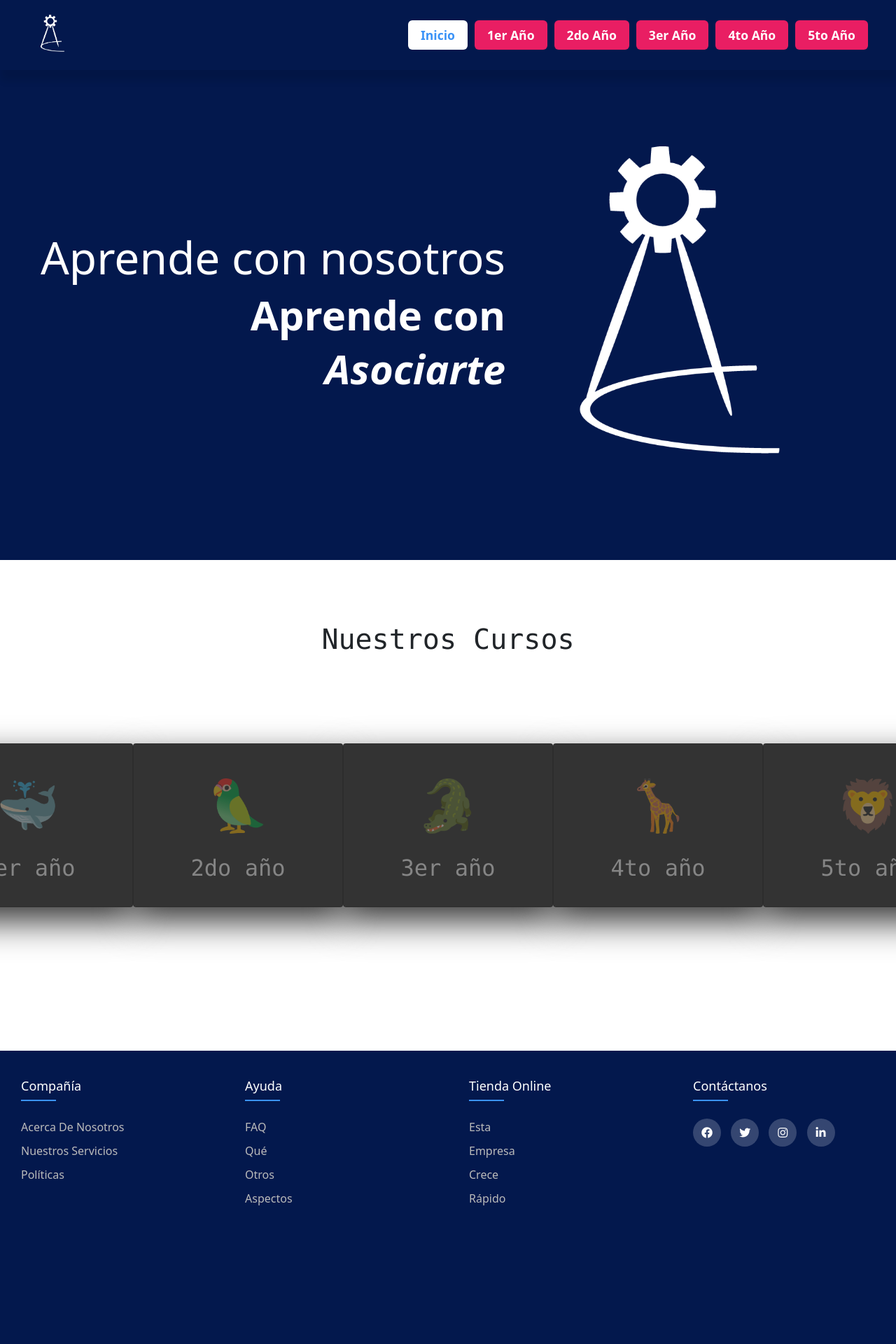
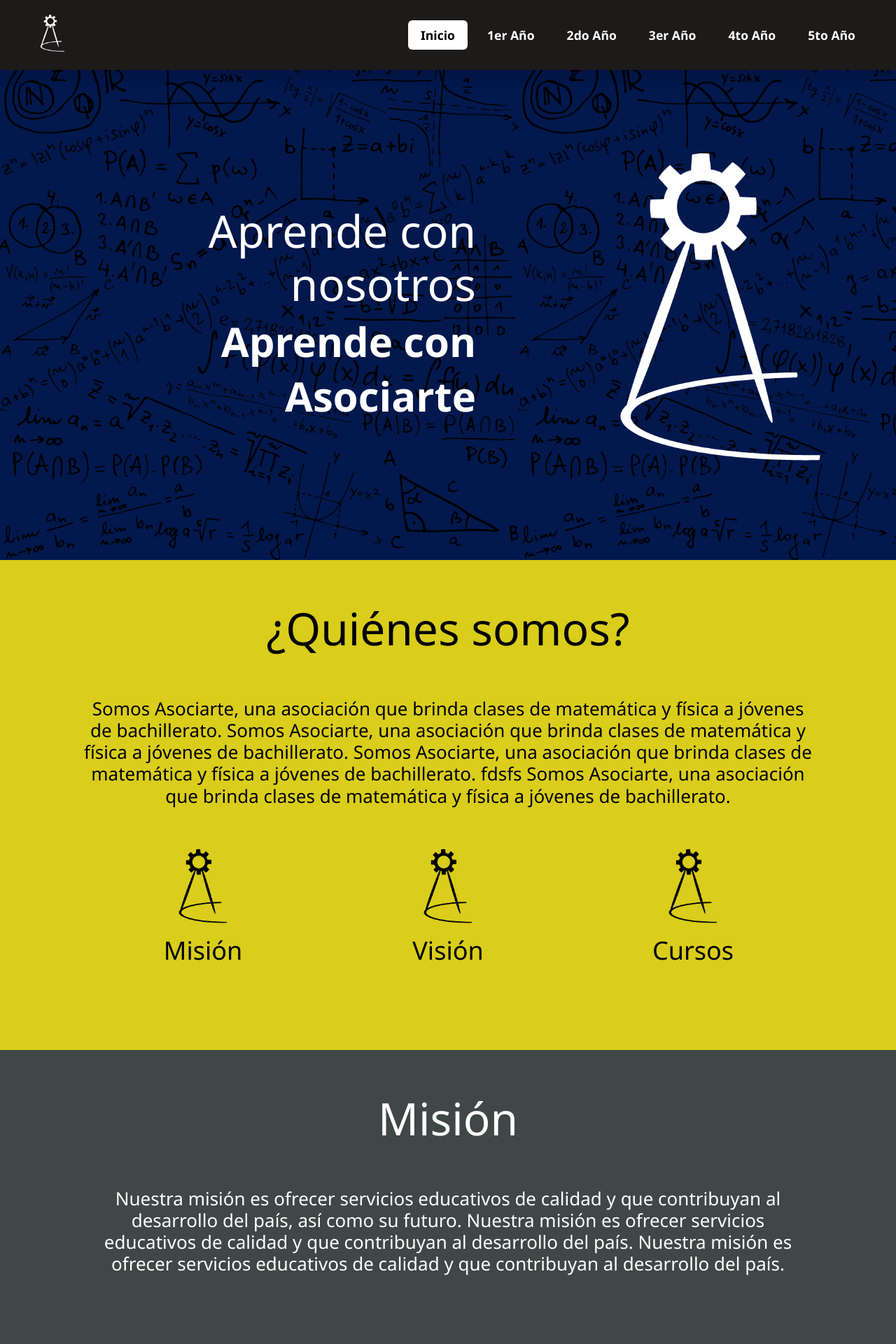
Before and after one commit to lesanpi/sc-elearning, a Flask app: page / in a window 1280 px wide. Shown: the top 1920 px of the page at 70% size. Before the commit the page ends 1722 px from the top, so only its background shows below. Run offline with Flask 2, Linux system fonts and the light colour scheme.

Commit message:
desarrollo de cada una de las secciones de la pagina principal

```diff
--- /dev/null
+++ b/static/css/aboutUs.css
@@ -0,0 +1,52 @@
+.about-us-section{
+    display: flex;
+    flex-direction: column;
+    padding-top: 60px;
+    justify-content: flex-start;
+    width: 100%;
+    min-height: calc(100vh - 100px);
+    background-color: var(--About-us-background);
+    overflow: hidden;
+}
+
+.about-us-text{
+    display: flex;
+    flex-direction: column;
+    color: var(--secondary-color)
+}
+
+.about-us-text h1 {
+    font-size: 64px;
+    font-weight: 400;
+    text-align: center;
+    margin-bottom: 60px;
+}
+
+.about-us-text h2 {
+    margin-left: 120px;
+    margin-right: 120px;
+    font-size: 26px;
+    font-weight: 400;
+    text-align: center;
+}
+
+.about-us-figures{
+    display: flex;
+    justify-content: space-evenly;
+    flex-wrap: wrap;
+    margin-top: 50px;
+}
+
+.about-us-figure1, .about-us-figure2, .about-us-figure3 {
+    text-align: center;
+    width: 120px;
+    font-size: 36px;
+    color: black;
+    cursor: pointer;
+    text-decoration: none;
+}
+
+.about-us-figure1 img, .about-us-figure2 img, .about-us-figure3 img {
+    display: block;
+    margin: 0 auto;
+}
--- a/static/css/cards.css
+++ b/static/css/course_cards_section.css
@@ -1,26 +1,36 @@
 /* Cards */
 
 .course-section{
-    margin: 0;
-    padding: 0;
-    height: calc(100vh - 99px); /*hey*/
+    padding-top: 60px;
+    padding-bottom: 60px;
+    /*height: calc(100vh); hey, 99px antes*/
     background-color: var(--cards-background-color);
     overflow: hidden;
     display: flex;
     flex-direction: column;
     justify-content: center;
     align-items: center;
-    font-family: consolas;
+    font-family:'Segoe UI', Tahoma, Geneva, Verdana, sans-serif;
     transition: 0.5s;
     pointer-events: none;
   }
 
+  .course-section h1{
+    font-size: 64px;
+    font-weight: 400;
+    margin-bottom: 20px;
+    color: #000;
+    text-align: center;
+  }
+
   .course-cards-container{
-    width: 90%;
+    width: 100%;
     position: relative;
     display: flex;
+    flex-wrap: wrap;
     justify-content: center;
-    /* justify-content: space-between; */
+    column-gap: 100px;
+    row-gap: -50px;
   }
 
   .course-cards-container .card-element{
@@ -36,13 +46,13 @@
 
   .course-cards-container .card-element .card.front-card{
     position: relative;
-    background: #333;
+    background: var(--home-intro-background);
     display: flex;
     justify-content: center;
     align-items: center;
     z-index: 1;
     transform: translateY(117px);
-
+    border-radius: 20px;
   }
 
 /* .course-cards-container .card-element{
@@ -65,13 +75,21 @@
   background-color: var(--fifth-year-color);
 }
 
+.course-cards-container .card-element:hover .card.front-card{
+  border-top-left-radius: 20px;
+  border-top-right-radius: 20px;
+  border-bottom-left-radius: 0px;
+  border-bottom-right-radius: 0px;
+  transform: translateY(0);
+}
+
 .course-cards-container .card-element:first-child:hover .card.front-card{
   background-color: var(--first-year-color);
   transform: translateY(0);
-
 }
 
 .course-cards-container .card-element:nth-child(2):hover .card.front-card{
+
     background-color: var(--second-year-color);
     transform: translateY(0);
 
@@ -94,6 +112,17 @@
 
 
 
+.course-cards-container .card-element:nth-child(1){
+  margin-bottom: -50px;
+}
+
+.course-cards-container .card-element:nth-child(2){
+  margin-bottom: -50px;
+}
+
+.course-cards-container .card-element:nth-child(3){
+  margin-bottom: -50px;
+}
 /*
   .course-cards-container .card-element:hover .card.front-card{
     background: #8BC24A;
@@ -101,7 +130,7 @@
   } */
 
   .course-cards-container .card-element .card.front-card .contenido{
-    opacity: 0.4;
+    opacity: 0.9; /*0.4*/
     transition: 0.5s;
   }
 
@@ -122,6 +151,8 @@
     font-size: 2rem;
   }
 
+
+
   .course-cards-container .card-element .card.back-card{
     position: relative;
     background: #fff;
@@ -131,140 +162,37 @@
     padding: 20px;
     box-shadow: 0 20px 50px rgba(0,0,0,0.8);
     transform: translateY(-117px);
+    border-radius: 20px;
+
   }
 
-  .course-cards-container .card-element:hover .cara.back-card{
+  .course-cards-container .card-element:hover .card.back-card{
+    border-top-left-radius: 0px;
+    border-top-right-radius: 0px;
+    border-bottom-left-radius: 20px;
+    border-bottom-right-radius: 20px;
     transform: translateY(0);
   }
 
-  .course-cards-container .card-element .cara.back-card .contenido p{
+  .course-cards-container .card-element .card.back-card .contenido p{
     margin: 0;
     padding: 0;
     font-size: 1.2rem;
   }
 
-  .course-cards-container .card-element .cara.back-card .contenido a{
+  .course-cards-container .card-element .card.back-card .contenido a{
     margin: 25px 0 0;
     display: inline-block;
+    text-align: center;
     text-decoration: none;
     font-weight: 900;
     color: #333;
     padding: 5px;
     border: 1px solid #333;
-    font-size: 1.4rem;
+    font-size: 1.2rem;
   }
 
-  .course-cards-container .card-element .cara.back-card .contenido a:hover{
+  .course-cards-container .card-element .card.back-card .contenido a:hover{
     background: #333;
     color: #fff;
   }
-
-  /* 4-5 años */
-
-  /* .cartas2{
-    margin: 0;
-    padding: 0;
-    height: calc(100vh - 99px);
-    background: #333;
-    display: flex;
-    justify-content: center;
-    align-items: center;
-    font-family: consolas;
-  } */
-
-  /* .contenedorcartas2{
-    width: 900px;
-    position: relative;
-    display: flex;
-    justify-content: space-between;
-  } */
-
-  /* .contenedorcartas2 .card-element{
-    position: relative;
-  }
-
-  .contenedorcartas2 .card-element .cara{
-    width: 350px;
-    height: 234px;
-    transition: 0.5s;
-  }
-
-  .contenedorcartas2 .card-element .cara.front-card{
-    position: relative;
-    background: #333;
-    display: flex;
-    justify-content: center;
-    align-items: center;
-    z-index: 1;
-    transform: translateY(117px);
-  }
-
-  .contenedorcartas2 .card-element:hover .cara.front-card{
-    background: #FEB92D;
-    transform: translateY(0);
-  }
-
-  .contenedorcartas2 .card-element:hover .cara.front-card{
-    background: #438AFE;
-    transform: translateY(0);
-  }
-
-  .contenedorcartas2 .card-element .cara.front-card .contenido{
-    opacity: 0.4;
-    transition: 0.5s;
-  }
-
-  .contenedorcartas2 .card-element:hover .cara.front-card .contenido{
-    opacity: 1;
-  }
-
-  .contenedorcartas2 .card-element .cara.front-card .contenido p{
-    text-align: center;
-    font-size: 4.5rem;
-  }
-
-  .contenedorcartas2 .card-element .cara.front-card .contenido h3{
-    margin: 10px 0 0;
-    padding: 0;
-    color:#fff;
-    text-align: center;
-    font-size: 2rem;
-  }
-
-  .contenedorcartas2 .card-element .cara.back-card{
-    position: relative;
-    background: #fff;
-    display: flex;
-    justify-content: center;
-    align-items: center;
-    padding: 20px;
-    box-shadow: 0 20px 50px rgba(0,0,0,0.8);
-    transform: translateY(-117px);
-  }
-
-  .contenedorcartas2 .card-element:hover .cara.back-card{
-    transform: translateY(0);
-  }
-
-  .contenedorcartas2 .card-element .cara.back-card .contenido p{
-    margin: 0;
-    padding: 0;
-    font-size: 1.2rem;
-  }
-
-  .contenedorcartas2 .card-element .cara.back-card .contenido a{
-    margin: 15px 0 0;
-    display: inline-block;
-    text-decoration: none;
-    font-weight: 900;
-    color: #333;
-    padding: 5px;
-    border: 1px solid #333;
-    font-size: 1.4rem;
-  }
-
-  .contenedorcartas2 .card-element .cara.back-card .contenido a:hover{
-    background: #333;
-    color: #fff;
-  }
-    */
--- a/static/css/globals.css
+++ b/static/css/globals.css
@@ -1,14 +1,17 @@
 :root{
     --primary-color: #fff;
-    --navbar-color: #03184d;
-    --secondary-color: #3b93f7;
+    --navbar-color: rgb(29, 26, 26);
+    --secondary-color: #000000;
     --dark-pink: #e91e63;
     --blue-king: #536DFE;
     --dark-grey-color: #333;
-    --cards-background-color: var(--primary-color);
+    --cards-background-color: #fff;
     --footer-color: #03184d;
-    --button-color: var(--dark-pink);
+    --button-color: var(--navbar-color);
     --home-intro-background: #03184d;
+    --About-us-background: #dacd1b;
+    --mision-background: #3f4747;
+    --vision-background: #60acac;
     /* Cards colors*/
     --year-selected-color: #536DFE;
     --first-year-color: #536DFE;
@@ -17,3 +20,11 @@
     --fourth-year-color: #FEB92D;
     --fifth-year-color: #438AFE;
 }
+
+*{
+    font-family:'Segoe UI', Tahoma, Geneva, Verdana, sans-serif;
+}
+
+body{
+    font-family:'Segoe UI', Tahoma, Geneva, Verdana, sans-serif;
+}
--- /dev/null
+++ b/static/css/homeIntro.css
@@ -0,0 +1,94 @@
+.home-intro-section{
+    display: flex;
+    justify-content: center;
+    width: 100%;
+    height: calc(100vh - 100px);
+    background-color: var(--home-intro-background);
+    background-image: url("/static/imgs/formulaspng.png");
+    background-size: contain;
+    overflow: hidden;
+}
+
+.home-intro-text{
+    margin-left: 100px;
+    display: flex;
+    flex-direction: column;
+    justify-content: center;
+    color: #fff
+}
+
+.home-intro-text h1 {
+  font-size: 64px;
+  font-weight: 300;
+  text-align: right;
+}
+
+.home-intro-text h2 {
+    font-size: 58px;
+    font-weight: 600;
+    text-align: right;
+}
+
+
+/*
+.tituloasociarte{
+    position: relative;
+}
+
+.home-intro-text div.tituloasociarte::before {
+    content: '';
+    position: absolute;
+    top: 0;
+    right: 0;
+    width: 2px;
+    height: 100%;
+    background: #fff;
+    animation: parpadeocursor 1.1s steps(3) infinite;
+}
+@keyframes parpadeocursor
+{
+    0%,55%
+    {
+        opacity: 1;
+    }
+    56%,100%
+    {
+        opacity: 0;
+    }
+}
+
+.tituloasociarte h2{
+    position: relative;
+    letter-spacing: 6px;
+    animation: escribiendo 9s steps(9) ;
+    overflow: hidden;
+    float: right;
+}
+@keyframes escribiendo
+{
+    0%
+    {
+        width: 0;
+    }
+    30%
+    {
+        width: 300px;
+    }
+}
+*/
+
+
+
+
+.home-intro-image{
+    margin-left: 100px;
+    margin-top: 20px;
+    display: flex;
+    align-items:center;
+    position: relative;
+    bottom: 0;
+}
+.home-intro-image img{
+    position: relative;
+    bottom: 0;
+}
--- a/static/css/intro.css
+++ b/static/css/intro.css
@@ -1,6 +1,6 @@
-/* Home Intro */
+/* Home Intro Viejo*/
 
-.intro {
+/* .intro {
       display: flex;
       width: 100%;
       margin-top: 70px;
@@ -142,3 +142,5 @@
   width: 100%;
   height: 99px;
 }
+
+*/
--- /dev/null
+++ b/static/css/mision.css
@@ -0,0 +1,31 @@
+.mision-section{
+    display: flex;
+    flex-direction: column;
+    justify-content: flex-start;
+    padding-top: 60px;
+    width: 100%;
+    min-height: calc(100vh - 100px);
+    background-color: var(--mision-background);
+    overflow: hidden;
+}
+
+.mision-text{
+    display: flex;
+    flex-direction: column;
+    color: var(--primary-color)
+}
+
+.mision-text h1 {
+    font-size: 64px;
+    font-weight: 400;
+    text-align: center;
+    margin-bottom: 60px;
+}
+
+.mision-text h2 {
+    margin-left: 120px;
+    margin-right: 120px;
+    font-size: 26px;
+    font-weight: 400;
+    text-align: center;
+}
--- a/static/css/navbar.css
+++ b/static/css/navbar.css
@@ -2,10 +2,7 @@
 
 *{
   box-sizing: border-box;
-
 }
-
-
 
   section{
     position: relative;
@@ -69,7 +66,7 @@
 
   header ul li a.active, header ul li a:hover{
     background: #fff;
-    color: #3b93f7;
+    color: #000000;
     border-radius: 6px;
   }
 
--- a/templates/card_course_macro.html
+++ b/templates/card_course_macro.html
@@ -1,7 +1,7 @@
 {% macro card_curso_macro(titulo, descripcion, ano, emoji) %}
 
-<div class="card-element">
-    <div class="card front-card" id="course-{{ano}}">
+<div class="card-element" id="course-{{ano}}">
+    <div class="card front-card">
       <div class="contenido">
         <p>&{{emoji}}</p>
         <h3>{{titulo}}</h3>
--- a/templates/index.html
+++ b/templates/index.html
@@ -11,9 +11,11 @@
     <link href="https://cdn.jsdelivr.net/npm/bootstrap@5.0.2/dist/css/bootstrap.min.css" rel="stylesheet" integrity="sha384-EVSTQN3/azprG1Anm3QDgpJLIm9Nao0Yz1ztcQTwFspd3yD65VohhpuuCOmLASjC" crossorigin="anonymous">
     <link rel="stylesheet" href="/static/css/globals.css">
     <link rel="stylesheet" href="/static/css/navbar.css">
-    <link rel="stylesheet" href="/static/css/homePage.css">
-    <link rel="stylesheet" href="/static/css/intro.css">
-    <link rel="stylesheet" href="/static/css/cards.css">
+    <link rel="stylesheet" href="/static/css/homeIntro.css">
+    <link rel="stylesheet" href="/static/css/aboutUs.css">
+    <link rel="stylesheet" href="/static/css/mision.css">
+    <link rel="stylesheet" href="/static/css/vision.css">
+    <link rel="stylesheet" href="/static/css/course_cards_section.css">
     <link rel="stylesheet" href="https://cdnjs.cloudflare.com/ajax/libs/font-awesome/5.15.3/css/all.min.css"/>
 
     <link rel="stylesheet" type="text/css" href="https://maxcdn.bootstrapcdn.com/font-awesome/4.7.0/css/font-awesome.min.css">
@@ -63,39 +65,72 @@
 
 
 
-
     <div class="home-intro-section">
 
       <div class="home-intro-text">
         <h1>Aprende con nosotros</h1>
         <h2>Aprende con</h2>
-        <h2 class="tituloasociarte">Asociarte</h2>
+        <div class="tituloasociarte">
+          <h2>Asociarte</h2>
+        </div>
       </div>
+
       <div class="home-intro-image">
         <img src="static\imgs\LogoAsociarteBlanco.png" alt="asociarte" width="500" height="500">
       </div>
-    </div>
 
     </div>
 
+
     <div class="about-us-section">
+
+      <div class="about-us-text">
+        <h1>¿Quiénes somos?</h1>
+        <h2>Somos Asociarte, una asociación que brinda clases de matemática y física a jóvenes de bachillerato. Somos Asociarte, una asociación que brinda clases de matemática y física a jóvenes de bachillerato. Somos Asociarte, una asociación que brinda clases de matemática y física a jóvenes de bachillerato. fdsfs Somos Asociarte, una asociación que brinda clases de matemática y física a jóvenes de bachillerato.</h2>
+      </div>
+
+      <div class="about-us-figures">
+        <a href="#mision-id" class="about-us-figure1">
+          <img src="static\imgs\LogoAsociarteNegro.png" alt="asociarte" width="120" height="120">
+          <span>Misión</span>
+        </a>
+
+        <a href="#vision-id" class="about-us-figure2">
+          <img src="static\imgs\LogoAsociarteNegro.png" alt="asociarte" width="120" height="120">
+          <span>Visión</span>
+        </a>
+
+        <a href="#cartas" class="about-us-figure3">
+          <img src="static\imgs\LogoAsociarteNegro.png" alt="asociarte" width="120" height="120">
+          <span>Cursos</span>
+        </a>
+      </div>
 
     </div>
 
-    <!-- <div class="idk-section">
-      <div class="imgintro">
-        <img src="static\imgs\introfoto.png" alt="Logo de estudiantes">
+
+    <div class="mision-section" id="mision-id">
+
+      <div class="mision-text">
+        <h1>Misión</h1>
+        <h2>Nuestra misión es ofrecer servicios educativos de calidad y que contribuyan al desarrollo del país, así como su futuro. Nuestra misión es ofrecer servicios educativos de calidad y que contribuyan al desarrollo del país. Nuestra misión es ofrecer servicios educativos de calidad y que contribuyan al desarrollo del país.</h2>
       </div>
-      <a href="#anchorcards" class="botoncursos">¡Explora nuestros cursos!</a>
-      <a href="#anchorcards" class="flechadown">
-        <span></span>
-        <span></span>
-        <span></span>
-      </a>
-    </div>  -->
+
+    </div>
+
+
+    <div class="vision-section" id="vision-id">
+
+      <div class="vision-text">
+        <h1>Visión</h1>
+        <h2>Nuestra visión es ofrecer servicios educativos de calidad y que contribuyan al desarrollo del país, así como su futuro. Nuestra misión es ofrecer servicios educativos de calidad y que contribuyan al desarrollo del país. Nuestra misión es ofrecer servicios educativos de calidad y que contribuyan al desarrollo del país.</h2>
+      </div>
+
+    </div>
+
 
     <div class="course-section" id="cartas">
-      <div class="h1">Nuestros Cursos</div>
+      <h1>Nuestros Cursos</h1>
 
       <div class="course-cards-container">
 
@@ -109,9 +144,9 @@
 
         {{ card_curso_macro("5to año","Este es un párrafo de prueba solo estoy llenando este espacio a ver qué sale","5","#129409")}}
 
-
       </div>
     </div>
+
 
     <footer class="footer" id="footer">
       <div class="contenedorfooter">
@@ -149,13 +184,13 @@ $(document).ready(function(){
 });
 </script>
 <script>
-  $(".divintro a").on("click", function (e) {
+  $(".about-us-figure1, .about-us-figure2, .about-us-figure3").on("click", function (e) {
   // 1
   e.preventDefault();
   // 2
   const href = $(this).attr("href");
   // 3
-  $("html, body").animate({ scrollTop: $(href).offset().top }, 800);
+  $("html, body").animate({ scrollTop: $(href).offset().top -100}, 1000);
 });
 </script>
 </body>
```
Also changed, not shown: static/css/course.css (+5 -4 lines), static/css/homePage.css (deleted, +0 -39 lines), static/css/vision.css (added, +31 -0 lines), static/imgs/formulaspng.png (added).
